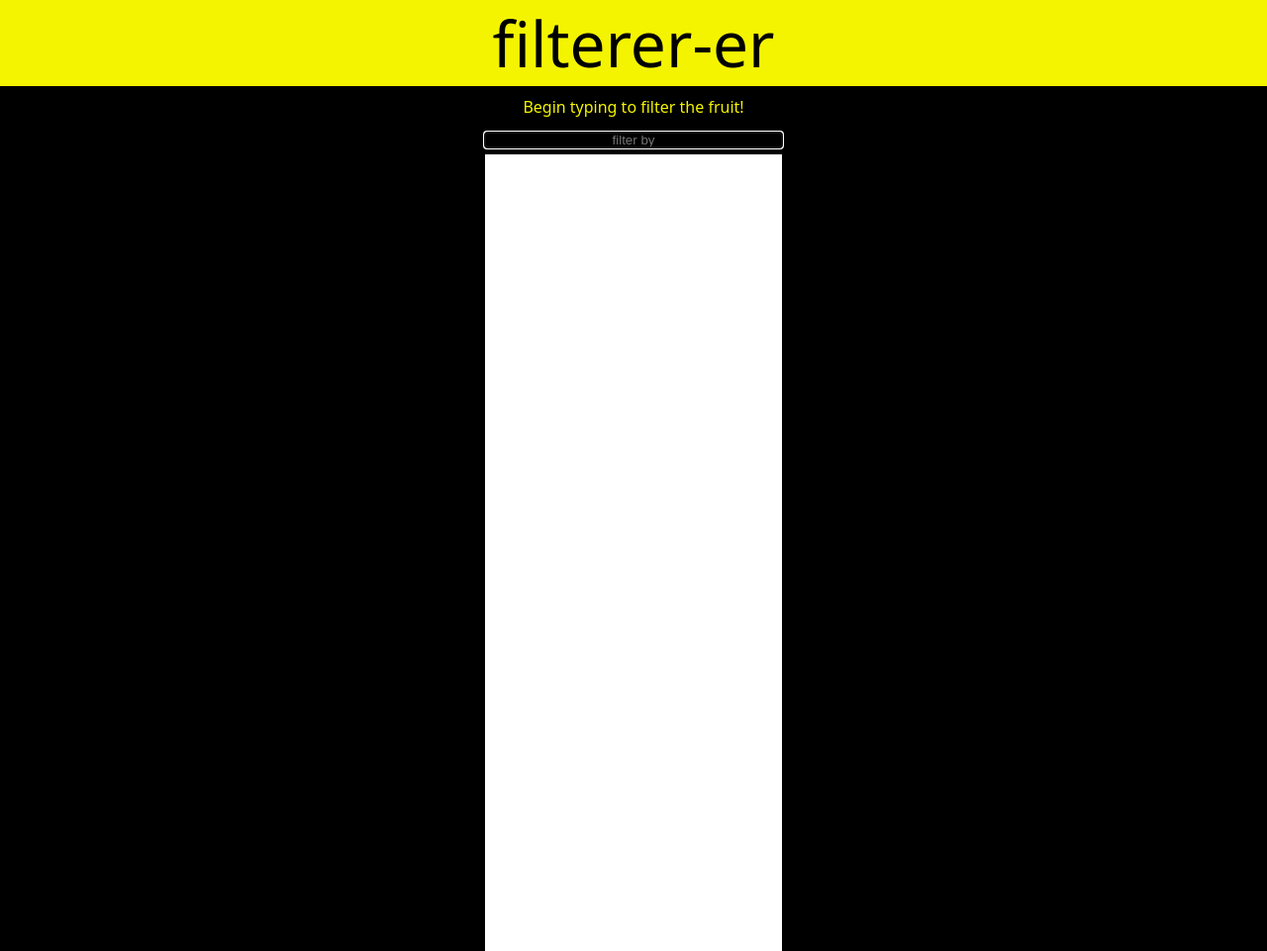
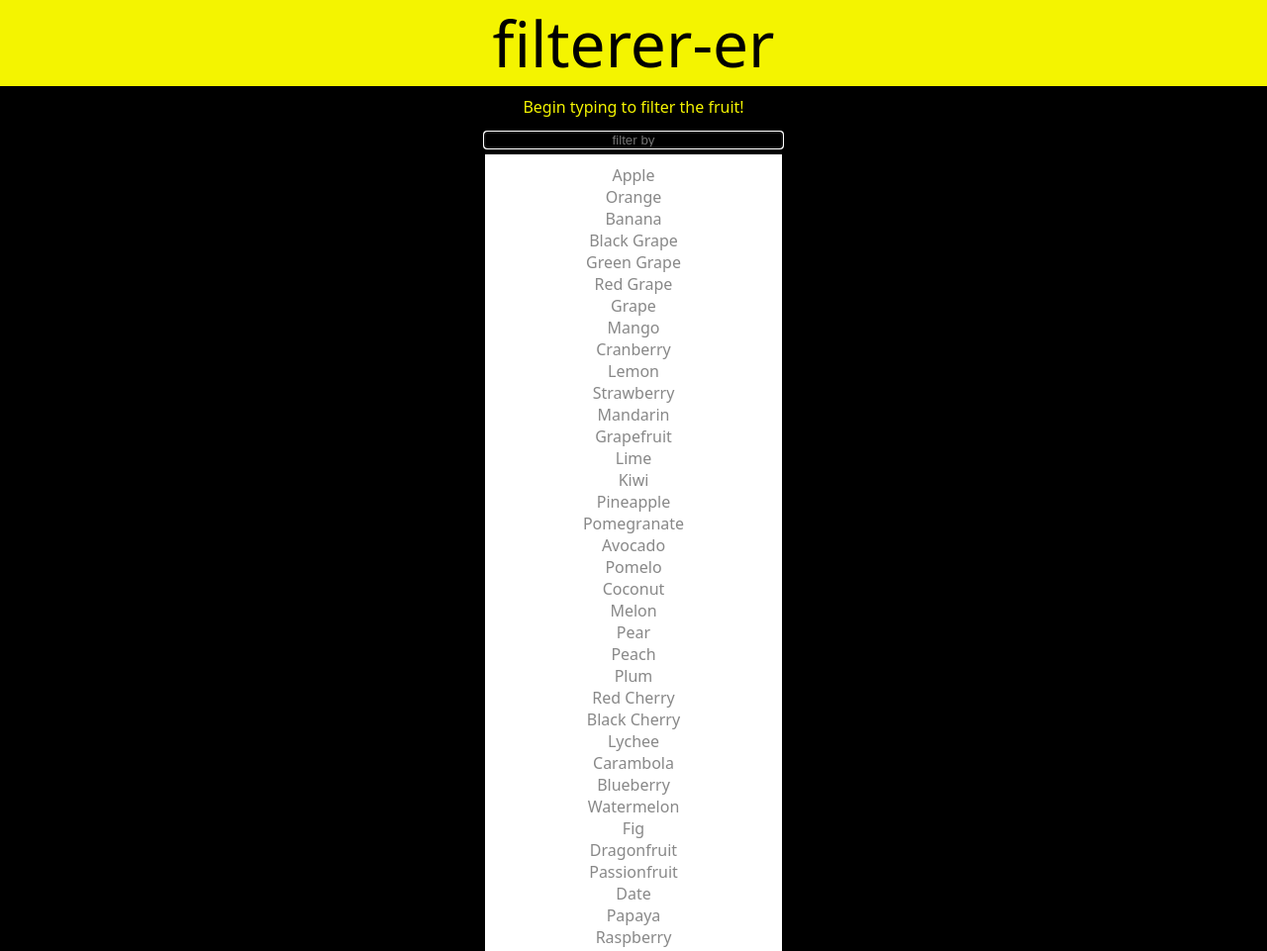
Before and after one commit to bradyshutt/filtererer, a plain HTML site: page index.html in a window 1280 px wide. Shown: the top 961 px of the page at 99% size. Drawn offline with nearby package versions, Linux system fonts and the light colour scheme; no server answers.

Commit message:
Reverted back to fruit mode

```diff
--- a/index.html
+++ b/index.html
@@ -20,38 +20,9 @@
       <input type="text" placeholder="filter by" id="filterer-query" class="filterer-query"></input>
     </div>
     <div class="list-wrapper">
-      <ul id="filterer-results"></ul>
-    </div>
-  </div>
-</body>
-<script src="https://ajax.googleapis.com/ajax/libs/jquery/3.1.0/jquery.min.js"></script>
-<script src="js/main.js"></script>
-</html>
+      <ul id="filterer-results">
 
-
-
-
-
-
-
-
-
-
-
-
-
-
-
-
-
-
-
-
-
-
-
-
-        <!--        <li>Apple</li>
+        <li>Apple</li>
         <li>Orange</li>
         <li>Banana</li>
         <li>Black Grape</li>
@@ -87,4 +58,10 @@
         <li>Date</li>
         <li>Papaya</li>
         <li>Raspberry</li>
--->
+      </ul>
+    </div>
+  </div>
+</body>
+<script src="https://ajax.googleapis.com/ajax/libs/jquery/3.1.0/jquery.min.js"></script>
+<script src="js/main.js"></script>
+</html>
--- a/js/main.js
+++ b/js/main.js
@@ -4,11 +4,18 @@
 $(function onPageLoad() {
   $('#filterer-query').on('input', inputChange).focus()
 
+//  let p = jQuery.getJSON('https://www.ifixit.com/api/2.0/wikis/CATEGORY?display=titles&limit=10000&offset=1&pretty')
+//  p.then((data) => {
+//    fillFromList('#filterer-results', data)
+//    fuzzySearch.register('#filterer-results')
+//  })
+
   let p = jQuery.getJSON('https://www.ifixit.com/api/2.0/wikis/CATEGORY?display=titles&limit=10000&offset=1&pretty')
   p.then((data) => {
-    fillFromList('#filterer-results', data)
+    //fillFromList('#filterer-results', data)
     fuzzySearch.register('#filterer-results')
   })
+
 
 
 
```
